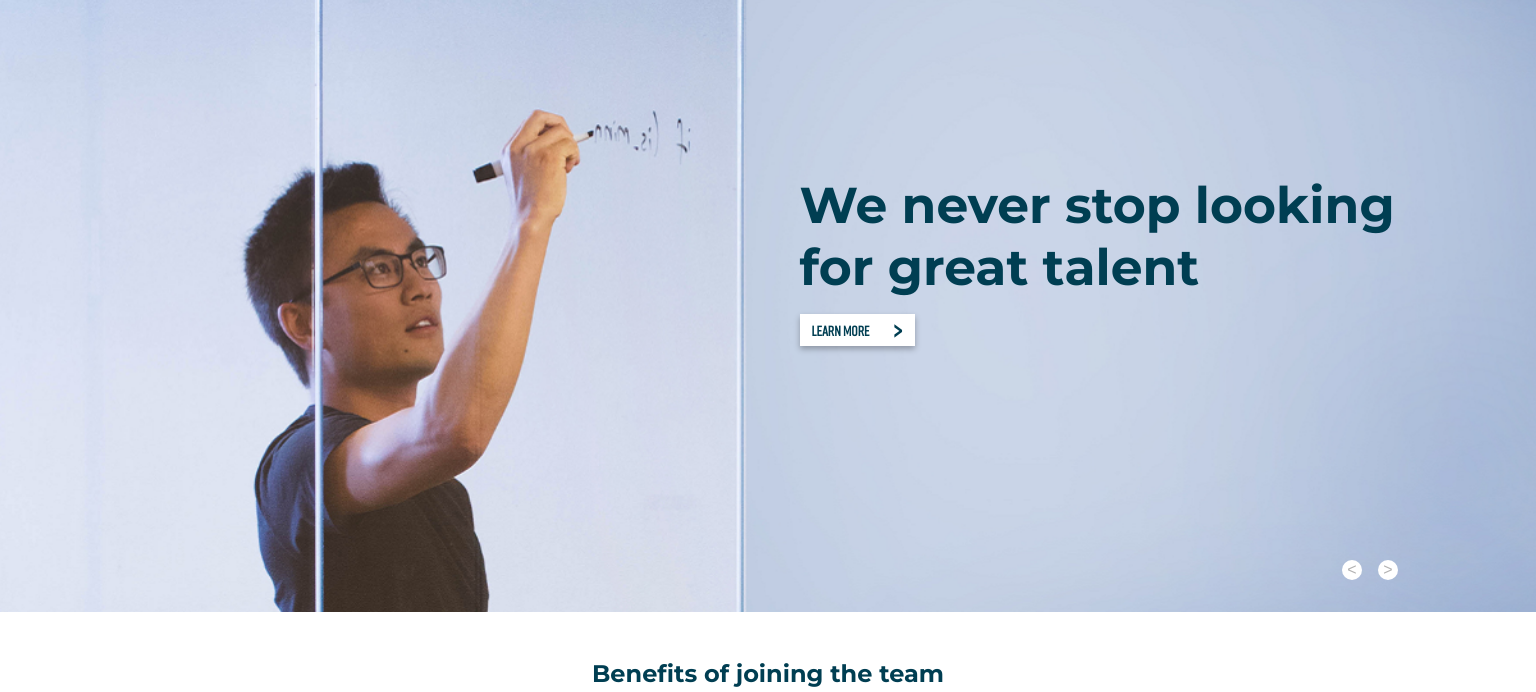
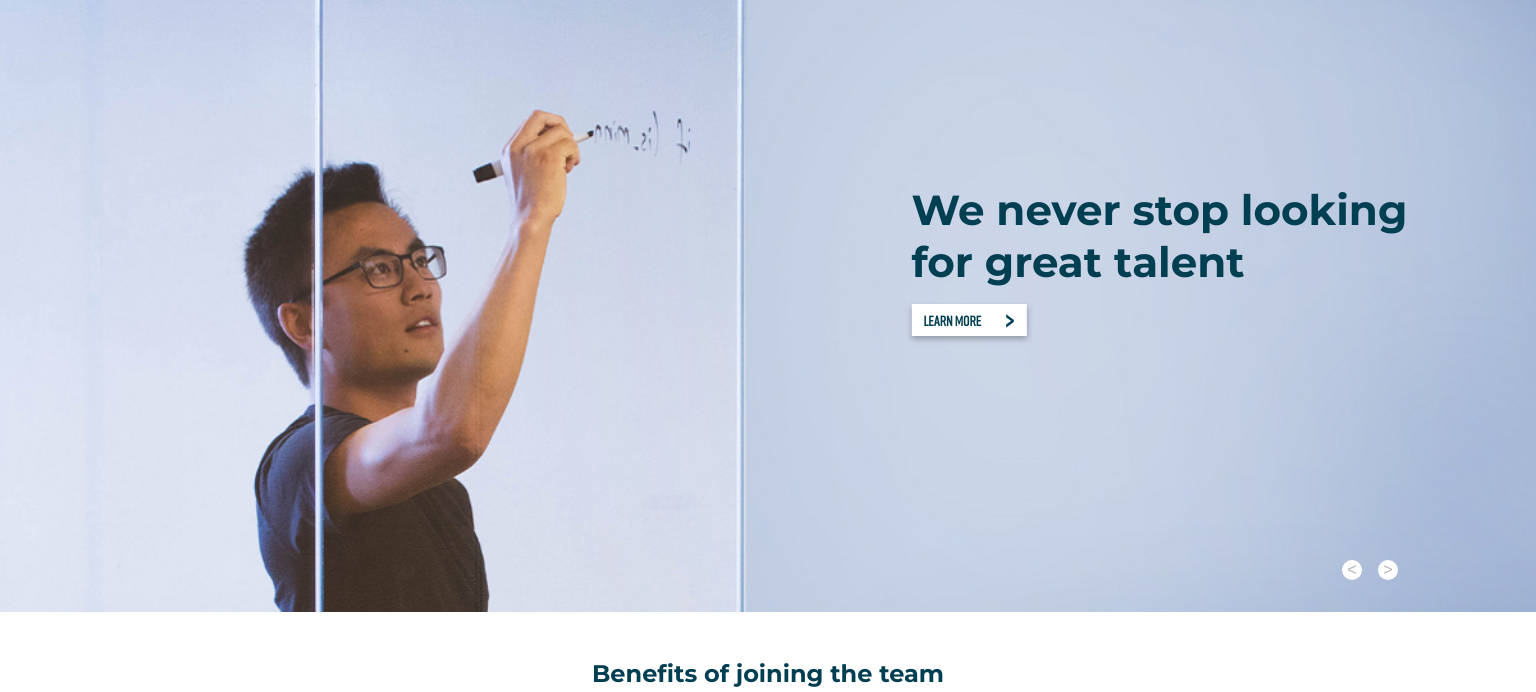
Before and after one commit to alleneben/fjorge-fe-test, a plain HTML site: page index.html in a window 1536 px wide. Shown: the part 92-784 px from the top of the page. Drawn offline with nearby package versions, Linux system fonts and the light colour scheme.

Commit message:
:fixed mobile styling

```diff
--- a/css/styles.css
+++ b/css/styles.css
@@ -79,7 +79,7 @@ h1,h2,h3,h4,h5,p,a,li {
 	font-weight: normal;
 }
 h4,h5 {
-	font-size: 1.2em;
+	font-size: 24px;
 }
 
 /* ===== MOBILE STYLES ===== */
@@ -103,7 +103,7 @@ nav div {
 	justify-content: space-between;
 	align-items: center;
 
-	padding: 14px 138px;
+	padding: 14px 16px;
 }
 .menu-items {
 	height: 70%;
@@ -149,6 +149,7 @@ nav div {
 /* hero slide section styles */
 .hero {
 	margin-top: 74px;
+	/* height: 330px; */
 }
 .hero-wrapper {
 	position: relative;
@@ -175,11 +176,11 @@ section div img{
 }
 .slide-item > div {
     position: relative;
-	width: 510px;
+	width: 272px;
 	text-align: center;
 	top: 50%;
 	left: 60%;
-	transform: translate(-50%, -50%);
+	transform: translate(-70%, -50%);
 	color: var(--primary);
 	font-size: var(--font-size-xlarge);
 	font-family: 'Montseratt Bold';
@@ -188,6 +189,9 @@ section div img{
 	flex-direction: column;
 	justify-content: center;
 	align-items: center;
+}
+.slide-item div h4 {
+	margin-bottom: 1rem;
 }
 .slick-prev, .slick-next {
     position: absolute;
@@ -212,7 +216,7 @@ section div img{
 .slide-buttons {
 	position: absolute;
 	bottom: 2rem;
-	right: 138px;
+	right: 2rem;
 	gap: 1rem;
 	display: flex;
 	align-items: center;
@@ -353,6 +357,9 @@ footer {
 		display: flex;
 		justify-content: space-between;
 	}
+	.nav div {
+		padding: 14px 138px;
+	}
 	.nav div a {
 		margin-top: 23px;
 	}
@@ -369,13 +376,17 @@ footer {
 		align-items: center;
 	}
 	.slide-item > div {
-		width: 610px;
+		width: 510px;
 		height: 110px;
-		transform: translate(-20%, -50%);
+		transform: translate(-2%, -50%);
 		text-align: left;
 		align-items: flex-start;
 	}
-	.slide-item div h4 {
-		margin-bottom: 1rem;
+	.slide-item > div h4 {
+		font-size: 42px;
 	}
+	.slide-buttons {
+		right: 138px;
+	}
+
 }
```
Also changed, not shown: image/slide-1-mobile.png (added).
